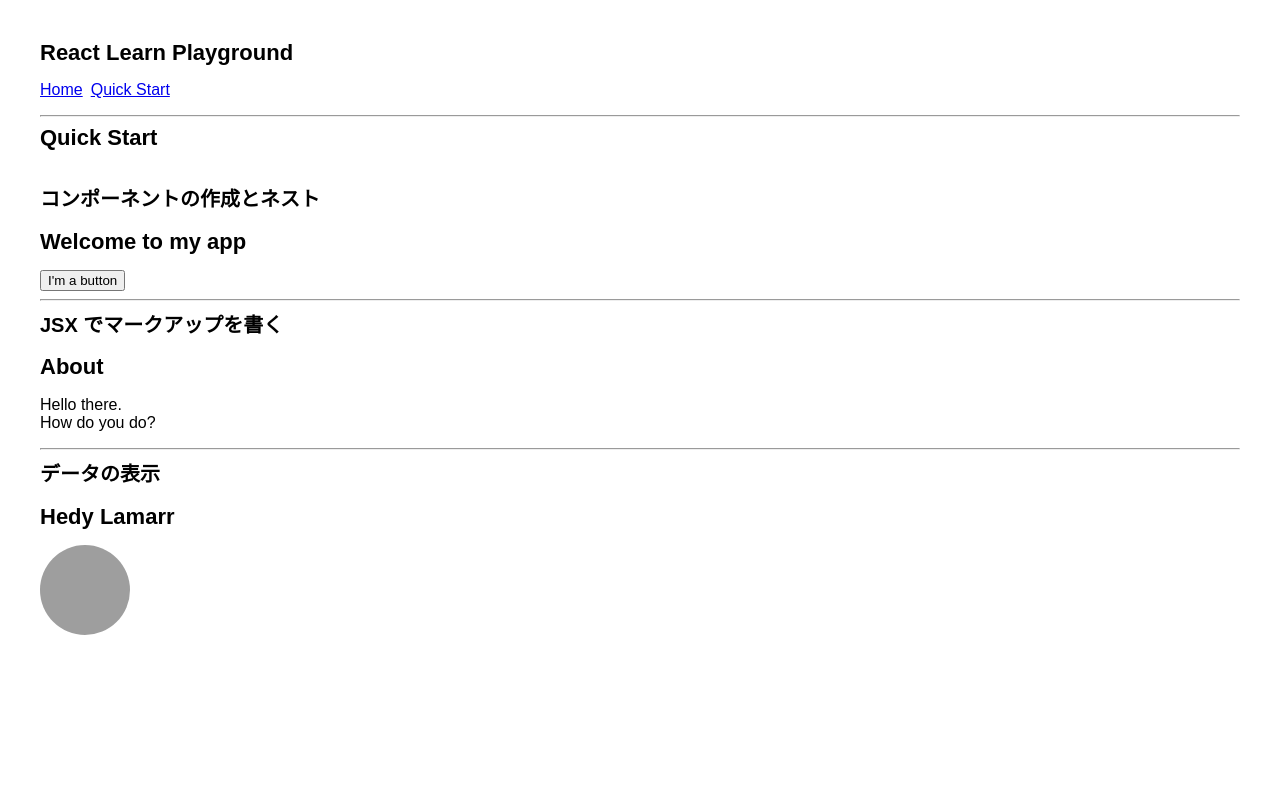
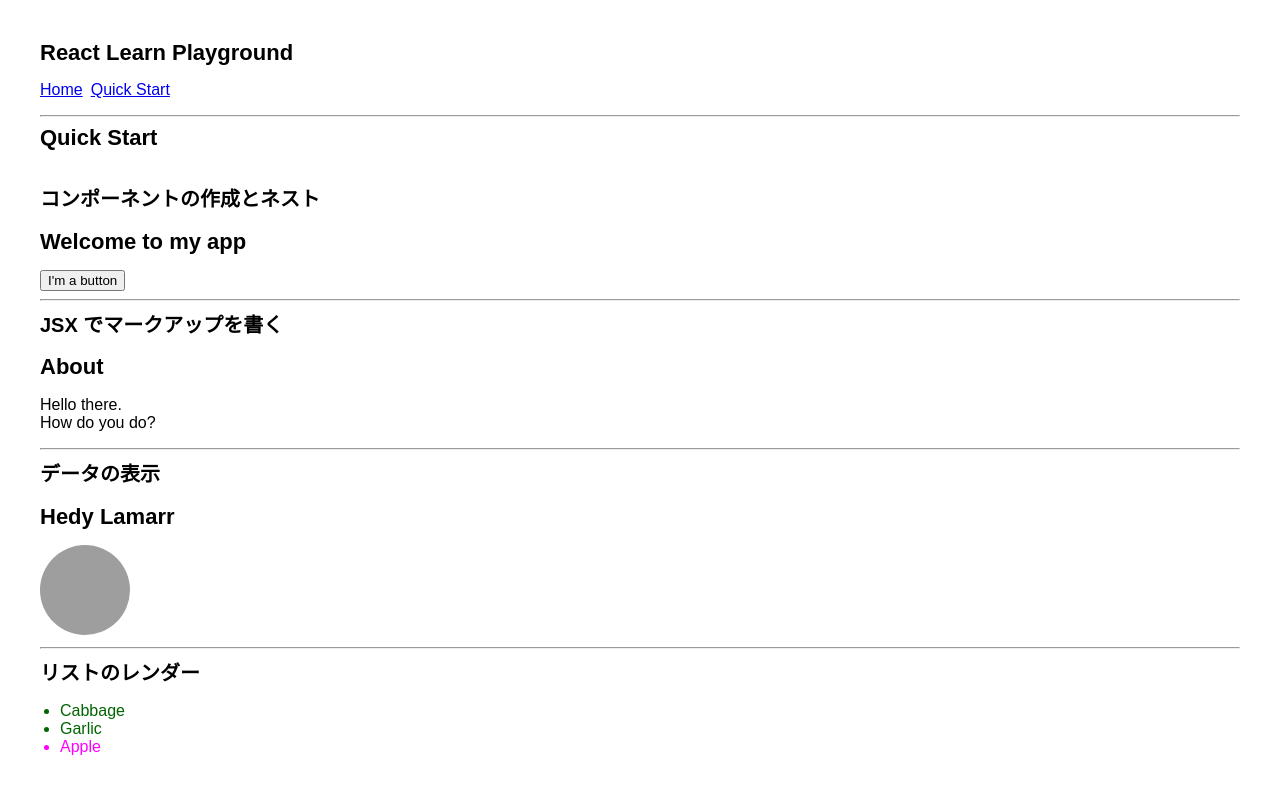
Before and after one commit to mami-tus/react-training, a React (Vite) app: page /quick-start in a window 1280 px wide. Shown: the top 794 px of the page. Built offline with nearby package versions, Linux system fonts and the light colour scheme; grey boxes are pictures that could not be loaded.

Commit message:
リストのレンダー

```diff
--- a/src/learn/01-quick-start/QuickStartPage.tsx
+++ b/src/learn/01-quick-start/QuickStartPage.tsx
@@ -1,5 +1,6 @@
 import { CreatingAndNestingComponents } from "./components/CreatingAndNestingComponents";
 import { DisplayingData } from "./components/DisplayingData";
+import { RenderingLists } from "./components/RenderingLists";
 import { WritingMarkupWithJsx } from "./components/WritingMarkupWithJsx";
 
 export function QuickStartPage() {
@@ -17,6 +18,10 @@
 			<hr />
 			{/* データの表示 */}
 			<DisplayingData />
+
+			<hr />
+			{/* リストのレンダー */}
+			<RenderingLists />
 			{/* 他のセクションを追加していく */}
 		</div>
 	);
--- /dev/null
+++ b/src/learn/01-quick-start/components/RenderingLists.tsx
@@ -0,0 +1,29 @@
+const products = [
+	{ title: "Cabbage", isFruit: false, id: 1 },
+	{ title: "Garlic", isFruit: false, id: 2 },
+	{ title: "Apple", isFruit: true, id: 3 },
+];
+
+function ShoppingList() {
+	const listItems = products.map((product) => (
+		<li
+			key={product.id}
+			style={{
+				color: product.isFruit ? "magenta" : "darkgreen",
+			}}
+		>
+			{product.title}
+		</li>
+	));
+
+	return <ul>{listItems}</ul>;
+}
+
+export function RenderingLists() {
+	return (
+		<>
+			<h2>リストのレンダー</h2>
+			<ShoppingList />
+		</>
+	);
+}
```
